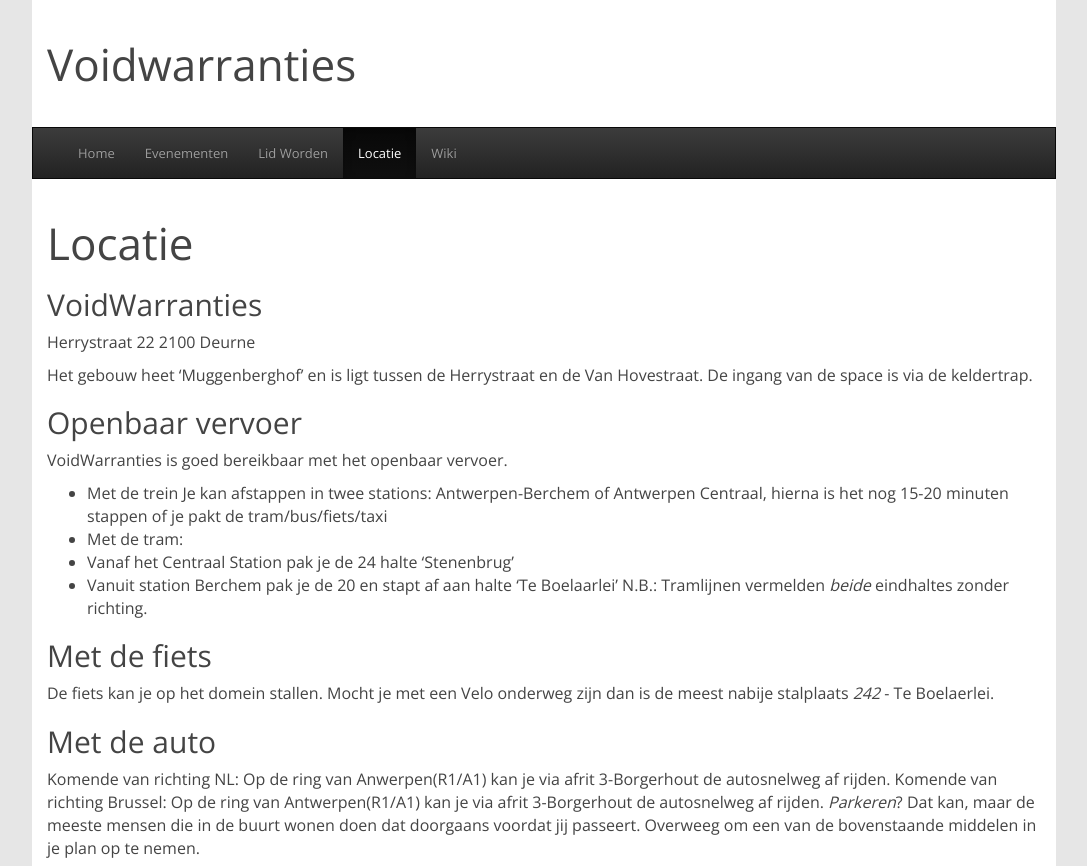
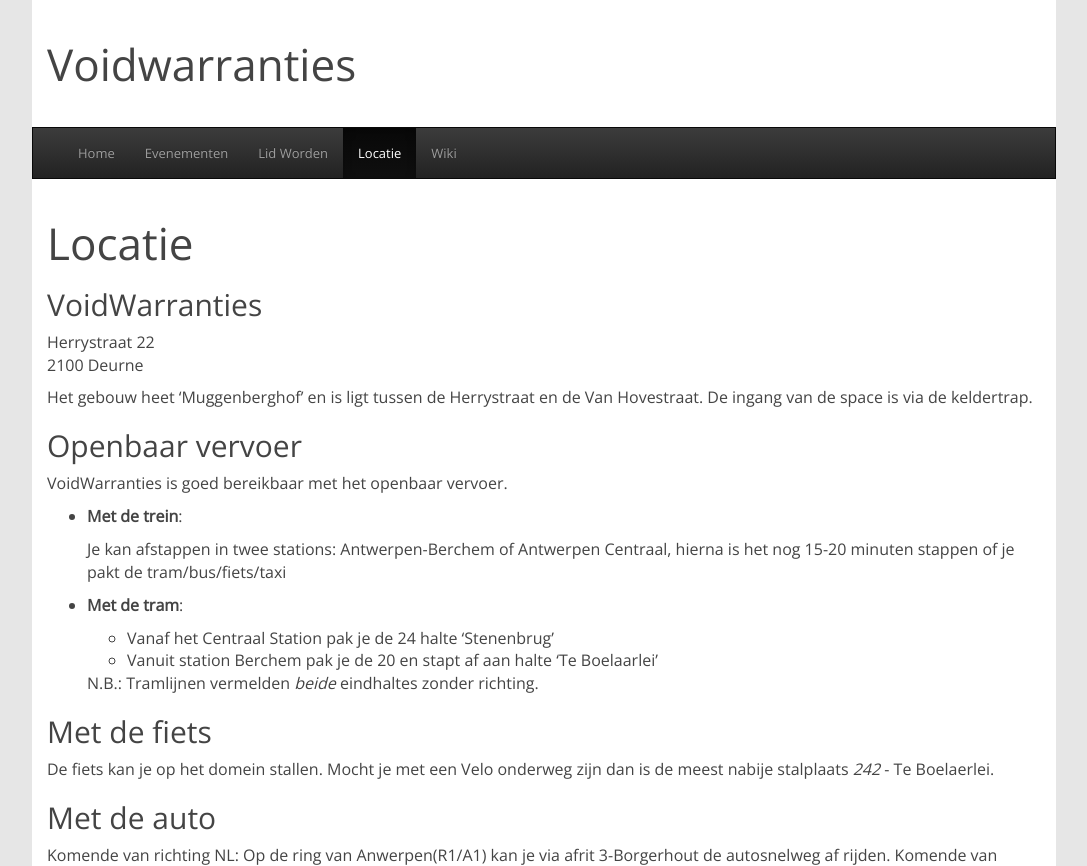
Before and after one commit to voidwarranties/voidwarranties.github.io, a Jekyll site: the page built from locatie.md, in a window 1280 px wide, cut to the strip 0-866 px from the top of the page. Shown: the whole strip, without its empty margins (96-1183 px from the left). Built offline with Jekyll 4.4.1, drawn with Linux system fonts in a browser that asks for light colours; our own code applies the rules of GitHub Pages for plain Markdown files.

Commit message:
formatting changes for location page

```diff
--- a/locatie.md
+++ b/locatie.md
@@ -1,18 +1,21 @@
 # Locatie
 
 ## VoidWarranties
-Herrystraat 22 2100 Deurne
+Herrystraat 22
+2100 Deurne
 
 Het gebouw heet 'Muggenberghof' en is ligt tussen de Herrystraat en de Van Hovestraat. De ingang van de space is via de keldertrap.
 
 ## Openbaar vervoer
 VoidWarranties is goed bereikbaar met het openbaar vervoer.
-* Met de trein
-Je kan afstappen in twee stations: Antwerpen-Berchem of Antwerpen Centraal, hierna is het nog 15-20 minuten stappen of je pakt de tram/bus/fiets/taxi
-* Met de tram:
-+ Vanaf het Centraal Station pak je de 24 halte 'Stenenbrug'
-+  Vanuit station Berchem pak je de 20 en stapt af aan halte 'Te Boelaarlei'
-N.B.: Tramlijnen vermelden *beide* eindhaltes zonder richting.
+* **Met de trein**:
+
+  Je kan afstappen in twee stations: Antwerpen-Berchem of Antwerpen Centraal, hierna is het nog 15-20 minuten stappen of je pakt de tram/bus/fiets/taxi
+* **Met de tram**:
+    + Vanaf het Centraal Station pak je de 24 halte 'Stenenbrug'
+    + Vanuit station Berchem pak je de 20 en stapt af aan halte 'Te Boelaarlei'
+
+     N.B.: Tramlijnen vermelden *beide* eindhaltes zonder richting.
 
 ## Met de fiets
 De fiets kan je op het domein stallen. Mocht je met een Velo onderweg zijn dan is de meest nabije stalplaats *242* - Te Boelaerlei.
```
